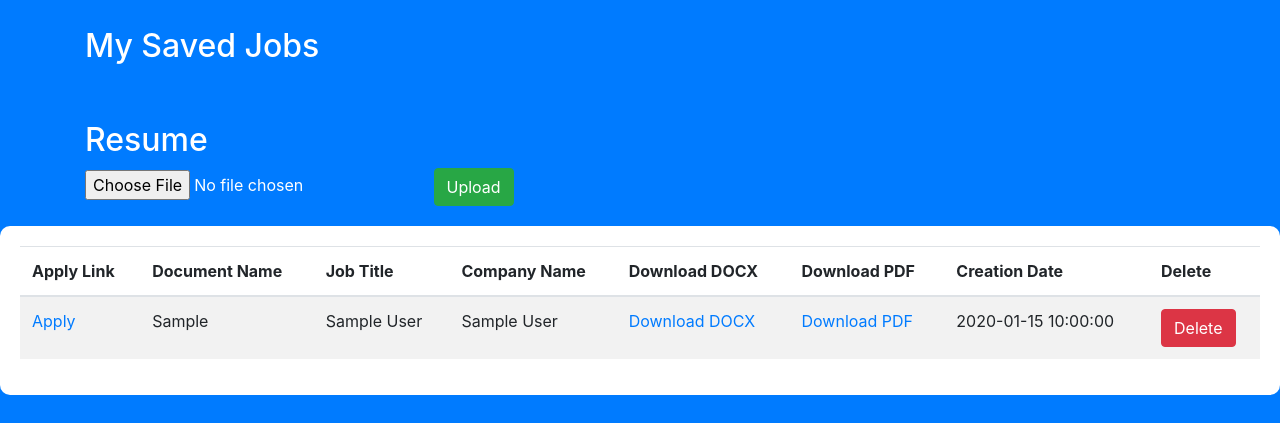
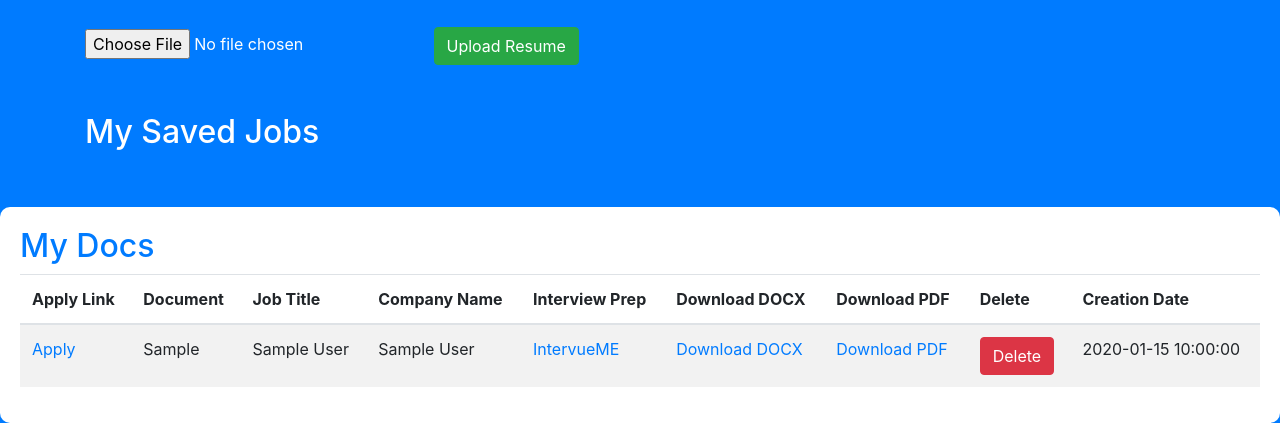
Before and after one commit to jakajoko0/mycareermax, a Flask app: page /dashboard in a window 1280 px wide. Shown: the part 397-820 px from the top of the page. Before the commit the page ends 792 px from the top, so only its background shows below. Run offline with Flask 3, Linux system fonts and the light colour scheme; a user stored in the database is signed in; tables that the repository leaves empty hold one stand-in row (values such as "Sample post"); data that the repository does not hold is empty; some libraries are stand-ins or nearby versions.

Commit message:
formatted dashboard and my docs section modified resuME button api prompt for ATS

```diff
--- a/app.py
+++ b/app.py
@@ -795,7 +795,7 @@ def career_click():
 
     # Make the API call to OpenAI's GPT-3.5 model
     response = openai.ChatCompletion.create(
-        model="gpt-3.5-turbo",
+        model="gpt-4",
         messages=messages,
     )
 
@@ -818,19 +818,23 @@ def resume_1():
     messages = [
         {
             "role": "system",
-            "content": "You are a helpful assistant that enhances resumes and tailors them to specific jobs.",
+            "content": "You are a helpful assistant who enhances resumes and tailors them for specific jobs",
         },
         {
             "role": "user",
-            "content": f"Enhance the following resume and tailor it to the following job. Resume: {resume}. Job description: {job_description}. Job title: {job_title},",
+            "content": f"Edit the following resume to enhance it for the job described below. The resume should be ATS optimized. Provide a summary of your ATS Enhanced Optimizations. Resume: {resume}. Job title: {job_title}. Job description: {job_description}",
         },
     ]
 
-    # Make the API call to OpenAI's GPT-3.5 model
-    response = openai.ChatCompletion.create(
-        model="gpt-3.5-turbo",
-        messages=messages,
-    )
+    # Make the API call to OpenAI's GPT-4 model
+    try:
+        response = openai.ChatCompletion.create(
+            model="gpt-4",
+            messages=messages,
+        )
+    except openai.error.InvalidRequestError as e:
+        print(e)  # Handle error accordingly
+        return jsonify({"error": str(e)})
 
     # Extract the generated cover letter from the response
     cover_letter = response.choices[0].message["content"].strip()
--- a/templates/careerclick.html
+++ b/templates/careerclick.html
@@ -666,7 +666,7 @@
             function saveDocument() {
                 const textBox = document.getElementById('cover-letter-text');
                 const documentContent = textBox.value;
-                const documentName = "Generated Cover Letter";
+                const documentName = "Cover Letter";
                 const documentType = "Cover Letter";
                 const jobTitle = textBox.getAttribute('data-job-title');
                 const companyName = textBox.getAttribute('data-company-name');
@@ -700,8 +700,8 @@
             function saveResume() {
                 const textBox = document.getElementById('cover-letter-text-1');
                 const resumeContent = textBox.value;
-                const resumeName = "Generated Resume";
-                const documentType = "Resume";
+                const resumeName = "ATS Enhanced Resume";
+                const documentType = "ATS Enhanced Resume";
                 const jobTitle = textBox.getAttribute('data-job-title');
                 const companyName = textBox.getAttribute('data-company-name');
                 const applyLink = textBox.getAttribute('data-apply-link');
--- a/templates/dashboard.html
+++ b/templates/dashboard.html
@@ -97,22 +97,25 @@
             class="responsive-logo">
     </div>
 
+    <div class="container mt-5 text-white">
+        <form id="uploadButtonOrForm" action="/upload_dashresume" method="post" enctype="multipart/form-data">
+            <input type="file" name="resume" accept=".docx" required>
+            <button type="submit" class="btn btn-success">Upload Resume</button>
+        </form>
+        <div id="uploaded-resume-name" style="margin-top: 20px;"></div>
+    </div>
+
     <!-- Main Content -->
-    <div class="container mt-5" style="color: white;">
+    <div class="container mt-5 mb-5" style="color: white;">
         <h2>My Saved Jobs</h2>
         <div id="saved-jobs-container">
             <!-- Saved jobs will be dynamically added here -->
         </div>
     </div>
 
-    <div class="container mt-5" style="color: white;">
-        <h2>Resume</h2>
-        <form id="uploadButtonOrForm" action="/upload_dashresume" method="post" enctype="multipart/form-data">
-            <input type="file" name="resume" accept=".docx" required>
-            <button type="submit" class="btn btn-success">Upload</button>
-        </form>
-        <div id="uploaded-resume-name" style="margin-top: 20px;"></div>
-    </div>
+
+
+
     <!-- jQuery, Bootstrap JS and Popper.js -->
     <script src="https://ajax.googleapis.com/ajax/libs/jquery/3.5.1/jquery.min.js"></script>
     <script src="https://cdnjs.cloudflare.com/ajax/libs/popper.js/1.16.0/umd/popper.min.js"></script>
@@ -264,18 +267,20 @@
     <!-- Saved Documents Section -->
 
     <div class="table-container" style="background-color: white; padding: 20px; border-radius: 10px;">
+        <h2 style="color: #007BFF;">My Docs</h2> <!-- Changed color here -->
         <div class="table-responsive">
             <table class="table table-striped">
                 <thead>
                     <tr>
                         <th>Apply Link</th>
-                        <th>Document Name</th>
+                        <th>Document</th>
                         <th>Job Title</th>
                         <th>Company Name</th>
+                        <th>Interview Prep</th> <!-- Added this new header -->
                         <th>Download DOCX</th>
                         <th>Download PDF</th>
+                        <th>Delete</th>
                         <th>Creation Date</th>
-                        <th>Delete</th>
                     </tr>
                 </thead>
                 <tbody>
@@ -285,13 +290,14 @@
                         <td>{{ doc.document_type }}</td>
                         <td>{{ doc.job_title }}</td>
                         <td>{{ doc.company_name }}</td>
+                        <td><a href="/interview-prep" target="_blank">IntervueME</a></td> <!-- Added this new cell -->
                         <td><a href="{{ url_for('download_document', document_id=doc.id, format='docx') }}">Download
                                 DOCX</a></td>
                         <td><a href="{{ url_for('download_document', document_id=doc.id, format='pdf') }}">Download
                                 PDF</a>
                         </td>
+                        <td><button onclick="deleteDocument({{ doc.id }})" class="btn btn-danger">Delete</button></td>
                         <td>{{ doc.creation_date }}</td>
-                        <td><button onclick="deleteDocument({{ doc.id }})" class="btn btn-danger">Delete</button></td>
                     </tr>
                     {% endfor %}
                 </tbody>
@@ -316,7 +322,6 @@
             }
         }
     </script>
-
 </body>
 
 </html>
```
